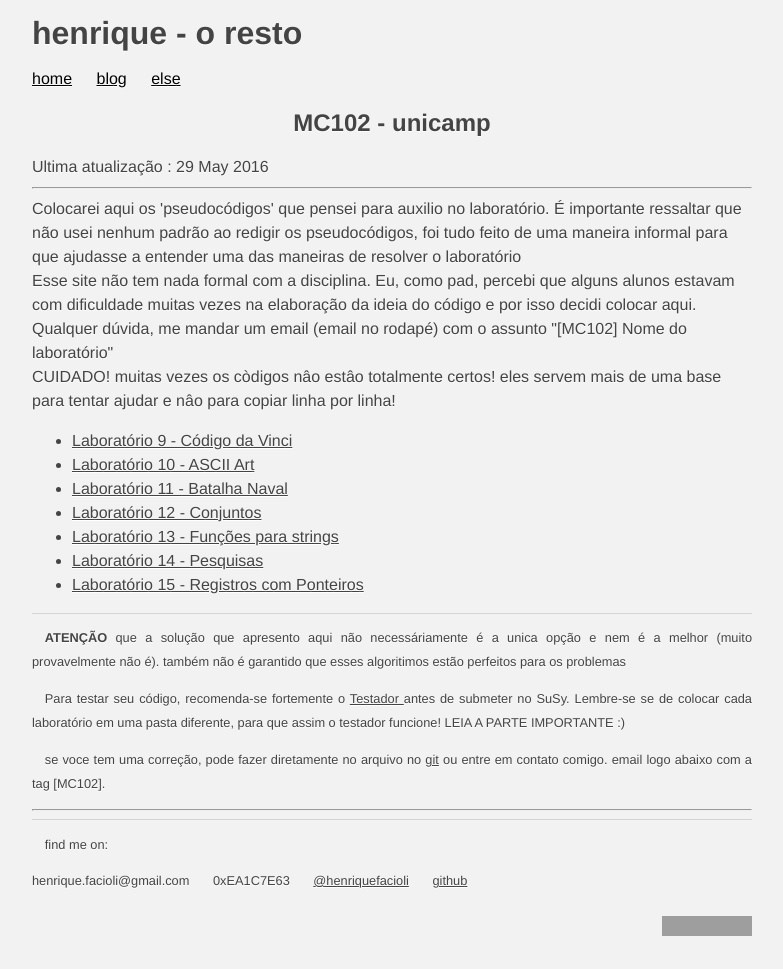
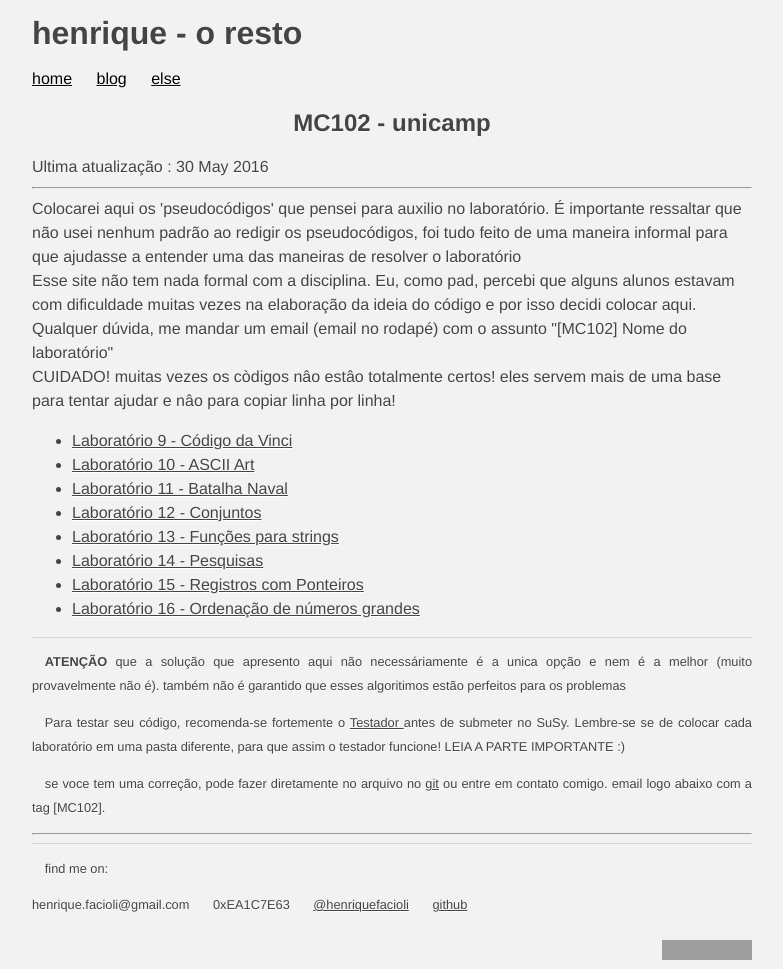
Before and after one commit to faciolihenrique/henriquefacioli.github.io, a Jekyll site: the page built from else/mc102/index.html, in a window 1280 px wide. Shown: the whole page, without its empty margins (248-1031 px from the left). Built offline with Jekyll 4.4.1, drawn with Linux system fonts in a browser that asks for light colours; before the commit the page ends 945 px from its top, so only the background shows below that; grey boxes are pictures that could not be loaded.

Commit message:
Modificação da data

```diff
--- a/else/mc102/index.html
+++ b/else/mc102/index.html
@@ -2,7 +2,7 @@
 layout: posts-atualizavel
 title: henrique - o resto
 postName: "MC102 - unicamp"
-date: 2016-05-29
+date: 2016-05-30
 comments: false
 
 ---
@@ -23,6 +23,7 @@ CUIDADO! muitas vezes os còdigos nâo estâo totalmente certos! eles servem mai
     <li><a href="1s2016/pseudo13"> Laboratório 13 - Funções para strings </a></li>
     <li><a href="1s2016/pseudo14"> Laboratório 14 - Pesquisas </a></li>
     <li><a href="1s2016/pseudo15"> Laboratório 15 - Registros com Ponteiros </a></li>
+    <li><a href="1s2016/pseudo16"> Laboratório 16 - Ordenação de números grandes </a></li>
 </ul>
 </p>
 <footer>
```
